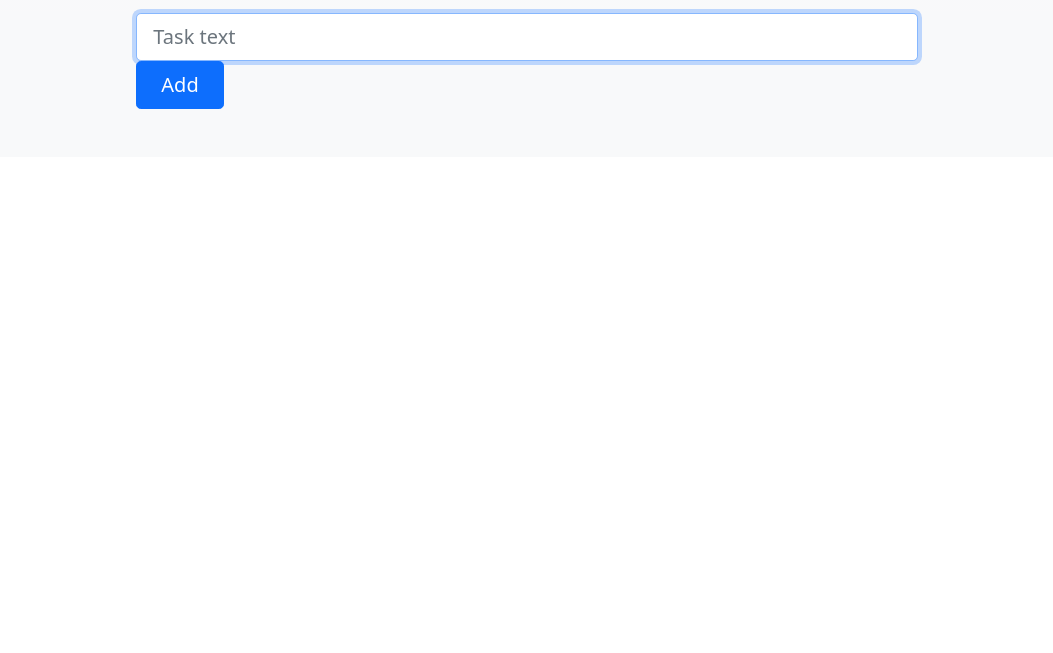
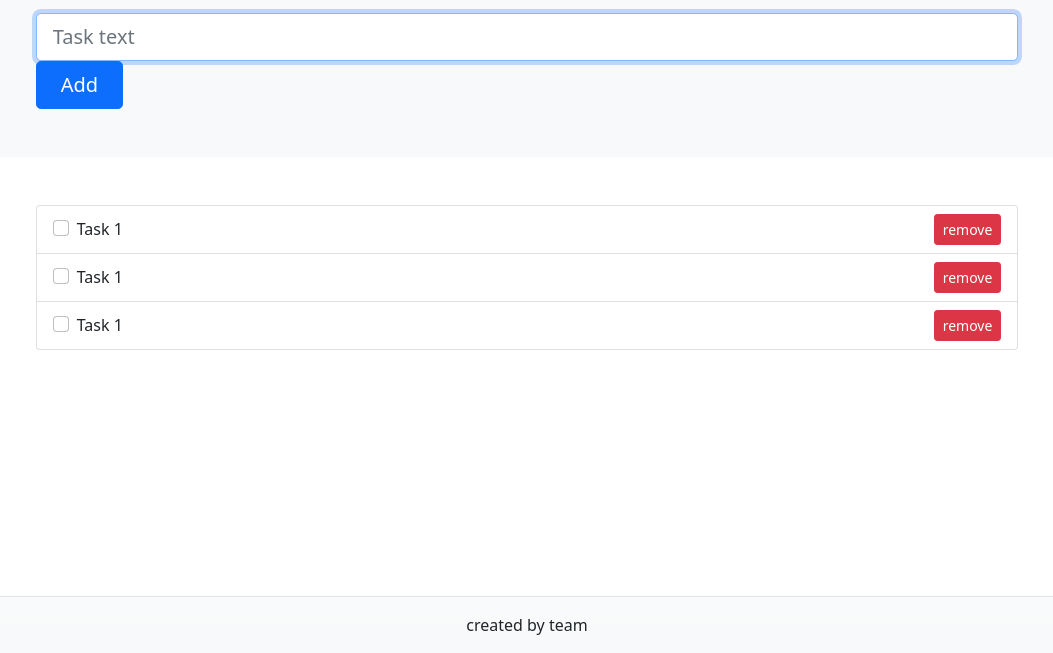
Before and after one commit to alex-ismailov/todo-list-bs-html-template, a website built with webpack: page index.html in a window 1280 px wide. Shown: the part 147-800 px from the top of the page, without its empty margins (113-1166 px from the left). Built offline with nearby package versions, Linux system fonts and the light colour scheme.

Commit message:
Add(index.html) tasks list and footer sections

```diff
--- a/index.html
+++ b/index.html
@@ -10,7 +10,7 @@
   <main class="flex-grow-1">
     <section class="container-fluid bg-light bg-gradient p-5">
       <div class="row">
-        <div class="col-md-8 mx-auto">
+        <div class="col-lg-10 mx-auto">
           <h1 class="text-center display-5">Todo list</h1>
           <p class="lead text-center ">manage your time</p>
           <form>
@@ -26,6 +26,45 @@
         </div>
       </div>
     </section>
+    <!-- здесь можно добавить секцию c all active completed задачами -->
+    <section class="container-fluid p-5">
+      <div class="row">
+        <div class="col-lg-10 mx-auto">
+          <!-- <h2 class="text-center">Tasks</h2> -->
+          <ul class="list-group mb-5">
+            <li class="list-group-item d-flex justify-content-start align-items-center">
+              <div class="form-check">
+                <input class="form-check-input" type="checkbox" value="" id="flexCheckDefault">
+              </div>
+              <p class="flex-grow-1 m-0">Task 1</p>
+              <button type="button" class="btn btn-danger btn-sm">remove</button>
+            </li>
+            <li class="list-group-item d-flex justify-content-start align-items-center">
+              <div class="form-check">
+                <input class="form-check-input" type="checkbox" value="" id="flexCheckDefault">
+              </div>
+              <p class="flex-grow-1 m-0">Task 1</p>
+              <button type="button" class="btn btn-danger btn-sm">remove</button>
+            </li>
+            <li class="list-group-item d-flex justify-content-start align-items-center">
+              <div class="form-check">
+                <input class="form-check-input" type="checkbox" value="" id="flexCheckDefault">
+              </div>
+              <p class="flex-grow-1 m-0">Task 1</p>
+              <button type="button" class="btn btn-danger btn-sm">remove</button>
+            </li>
+          </ul>
+        </div>
+      </div>
+    </section>
   </main>
+  <footer class="footer border-top py-3 mt-5 bg-light bg-gradient">
+    <!-- <footer class="footer border-top py-3 mt-5"></footer> -->
+    <div class="container-xl">
+      <div class="text-center">
+        created by team
+      </div>
+    </div>
+  </footer>
 </body>
 </html>
```
